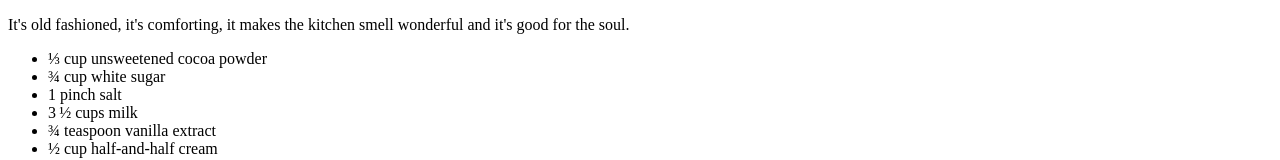
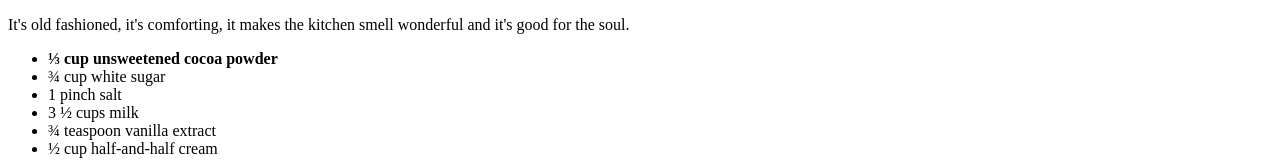
Before and after one commit to Npp-bot/odin-recipes, a plain HTML site: page recipes/hotcocoa.html in a window 1280 px wide. Shown: the part 363-523 px from the top of the page. Drawn offline with Linux system fonts and the light colour scheme.

Commit message:
16122021-17.06

```diff
--- a/recipes/hotcocoa.html
+++ b/recipes/hotcocoa.html
@@ -11,10 +11,10 @@
         <h3>Description</h3>
         <p>It's old fashioned, it's comforting, it makes the kitchen smell wonderful and it's good for the soul. </p>
         <ul>
-            <li>⅓ cup unsweetened cocoa powder </li>
+            <li><strong>⅓ cup unsweetened cocoa powder</strong> </li>
             <li>¾ cup white sugar </li>
             <li>1 pinch salt </li>
-            <li>3 ½ cups milk </li>
+            <li>3 ½ cups milk </li>
             <li>¾ teaspoon vanilla extract </li>
             <li>½ cup half-and-half cream </li>
         </ul>
```
